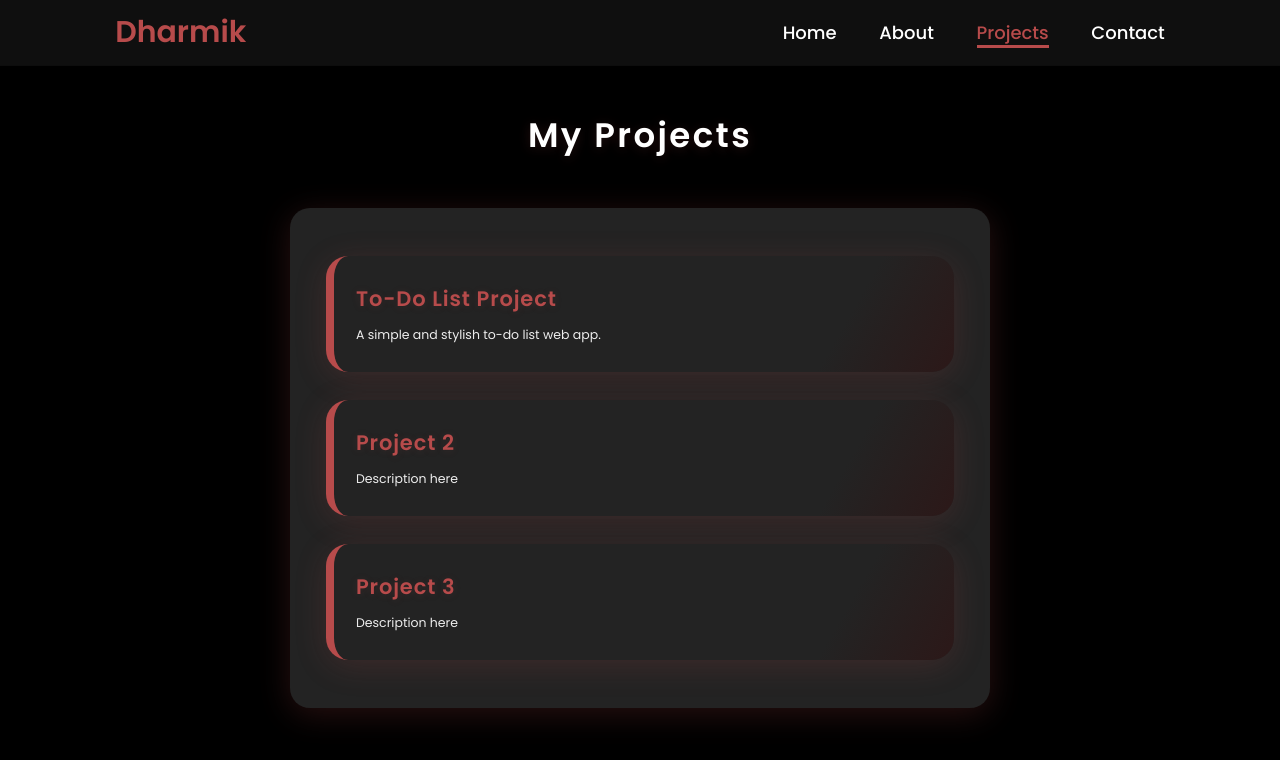
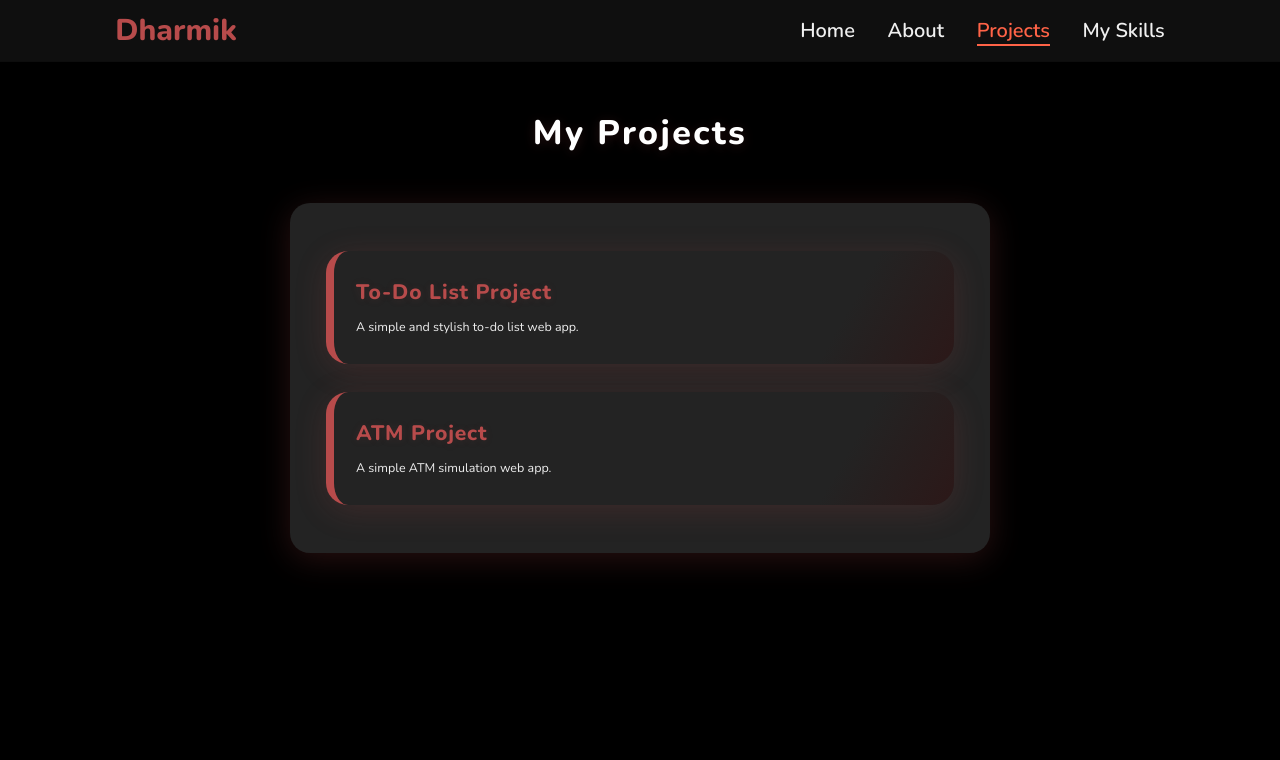
Before and after one commit to Dharmik200817/Dharmik-Portfolio, a plain HTML site: page projects.html in a window 1280 px wide. Drawn offline with nearby package versions, Linux system fonts and the light colour scheme; some packages are replaced by stand-ins of ours; a script that the page names is missing.

Commit message:
Update projects.html

```diff
--- a/projects.html
+++ b/projects.html
@@ -1,21 +1,24 @@
 <!DOCTYPE html>
 <html lang="en">
   <head>
-    <meta charset="UTF-8">
-    <meta name="viewport" content="width=device-width, initial-scale=1.0">
+    <meta charset="UTF-8" />
+    <meta name="viewport" content="width=device-width, initial-scale=1.0" />
     <title>Projects | Dharmik's Portfolio</title>
-    <link rel="stylesheet" href="style.css">
-    <link rel="stylesheet" href="Projects-section.css">
-    <link rel="stylesheet" href="https://cdnjs.cloudflare.com/ajax/libs/font-awesome/6.5.2/css/all.min.css">
+    <link rel="stylesheet" href="style.css" />
+    <link
+      rel="stylesheet"
+      href="https://cdnjs.cloudflare.com/ajax/libs/font-awesome/6.5.2/css/all.min.css"
+    />
+    <script src="SmoothScroll.js"></script>
   </head>
   <body>
     <header>
       <a href="#" class="logo">Dharmik</a>
       <nav>
-            <a href="index.html"> Home</a>
-            <a href="index.html#about-section" id="about-link">About</a>
+        <a href="index.html">Home</a>
+        <a href="index.html#about" id="about-link">About</a>
         <a href="projects.html" class="active">Projects</a>
-            <a href="#">Contact</a>
+        <a href="index.html#skills" id="skills-link">My Skills</a>
       </nav>
     </header>
     <section class="projects-section">
@@ -31,17 +34,12 @@
             </a>
           </li>
           <li>
-                    <a href="#" class="project-card">
-                        <span class="project-title">Project 2</span>
-                        <span class="project-desc">Description here</span>
+            <a href="atm.html" target="_blank" class="project-card">
+              <span class="project-title">ATM Project</span>
+              <span class="project-desc">A simple ATM simulation web app.</span>
             </a>
           </li>
-                <li>
-                    <a href="#" class="project-card">
-                        <span class="project-title">Project 3</span>
-                        <span class="project-desc">Description here</span>
-                    </a>
-                </li>
+          <!-- Add more projects here as needed -->
         </ul>
       </div>
     </section>
```
Lines whose indentation alone changed are shown as unchanged.
